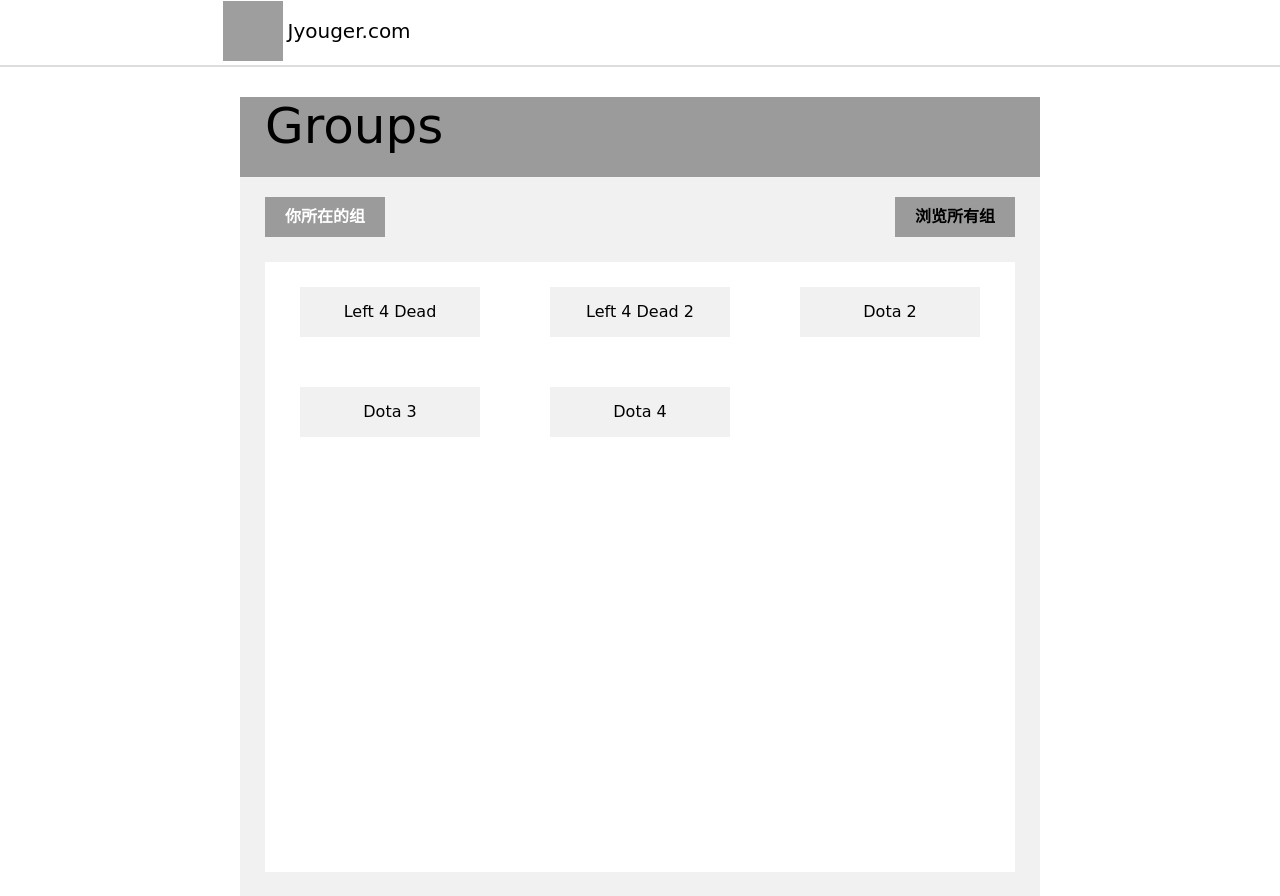
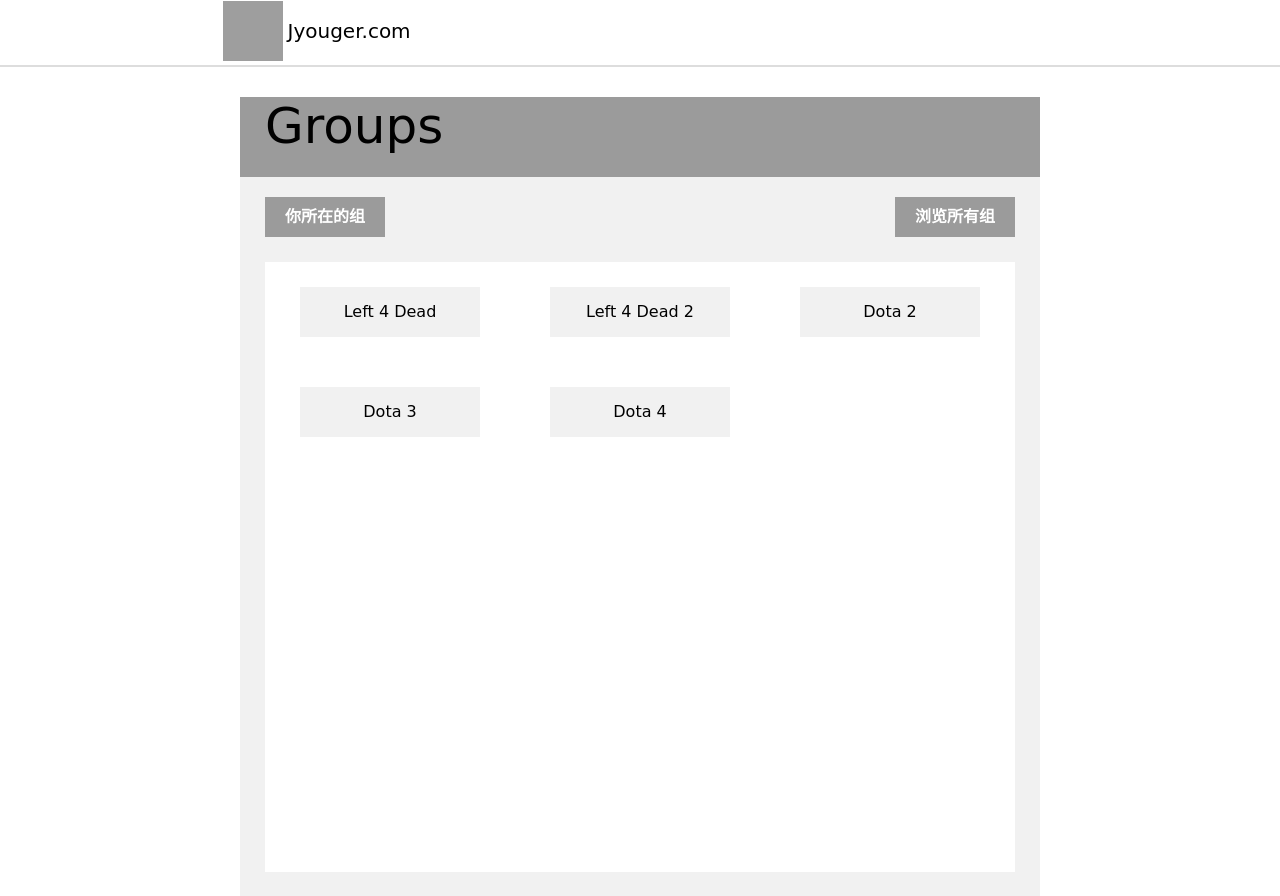
Before and after one commit to zhou-yg/eventprogress, a PHP site: page /progress/progress_groups.php in a window 1280 px wide. Shown: the top 896 px of the page. Run offline with PHP 8.4, Linux system fonts and the light colour scheme.

Commit message:
fix a small error,add a 's'

```diff
--- a/progress/css/event_group.css
+++ b/progress/css/event_group.css
@@ -56,7 +56,7 @@
 }
 #groups_window_types .groups_type_one:hover{
 }
-#groups_window_type a{
+#groups_window_types a{
 	color:#FFFFFF;
 }
 /*---------------------------------------------*/
```
